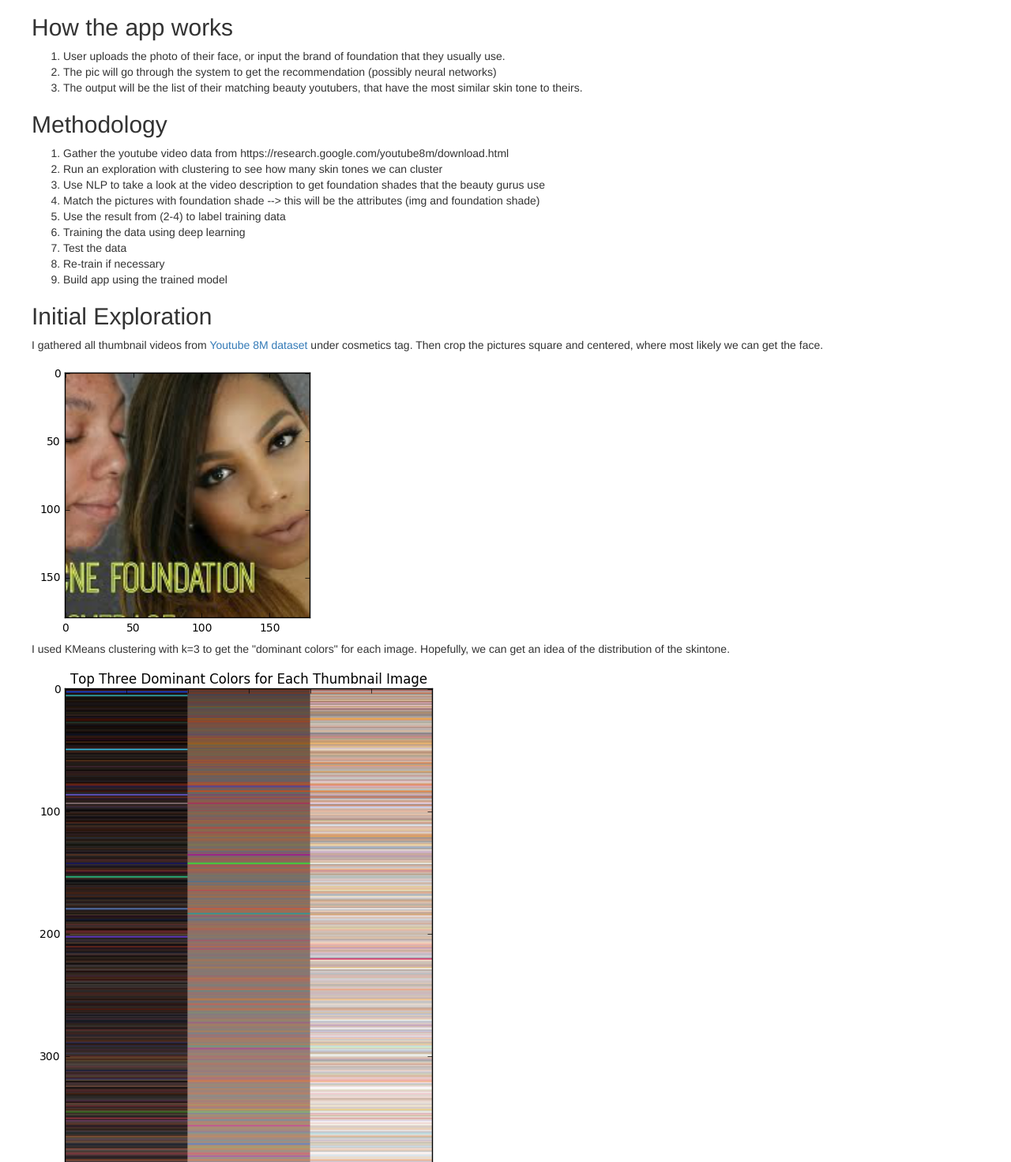
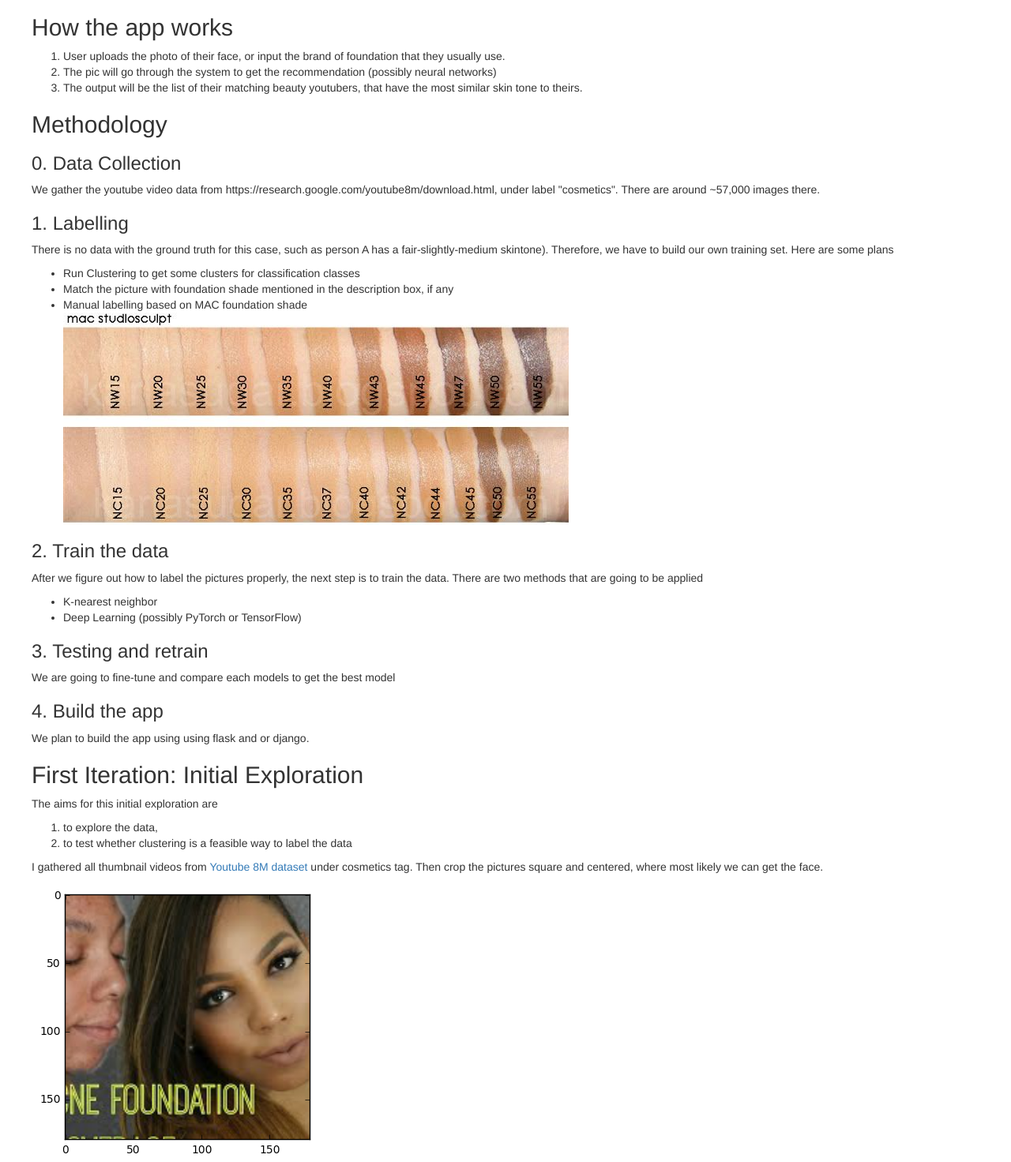
Before and after one commit to nmonarizqa/youtube-8m, a Flask app: page / in a window 1280 px wide. Shown: the part 275-1747 px from the top of the page at 79% size. Run offline with Flask 2, Linux system fonts and the light colour scheme; some libraries are stand-ins or nearby versions.

Commit message:
add second iteration

```diff
--- a/templates/index.html
+++ b/templates/index.html
@@ -23,36 +23,76 @@
         </ol>
       </p>
       <h2>Methodology</h2>
+      <h3>0. Data Collection</h3>
+      <p>We gather the youtube video data from https://research.google.com/youtube8m/download.html, under label "cosmetics". There are around ~57,000 images there.</p>
+      <h3>1. Labelling</h3>
+      <p>There is no data with the ground truth for this case, such as person A has a fair-slightly-medium skintone). Therefore, we have to build our own training set. Here are some plans</p>
+      <ul>
+        <li>Run Clustering to get some clusters for classification classes</li>
+        <li>Match the picture with foundation shade mentioned in the description box, if any</li>
+        <li>Manual labelling based on MAC foundation shade</li>
+        <img src="{{ url_for('static', filename='img/mac.jpg') }}">
+      </ul>
+      <h3>2. Train the data</h3>
+      <p>After we figure out how to label the pictures properly, the next step is to train the data. There are two methods that are going to be applied</p>
+      <ul>
+        <li>K-nearest neighbor</li>
+        <li>Deep Learning (possibly PyTorch or TensorFlow)</li>
+      </ul>
+      <h3>3. Testing and retrain</h3>
+      <p>We are going to fine-tune and compare each models to get the best model</p>
+      <h3>4. Build the app</h3>
+      <p>We plan to build the app using using flask and or django.</p>
 
-      <p>
-        <ol>
-          <li>Gather the youtube video data from https://research.google.com/youtube8m/download.html</li>
-          <li>Run an exploration with clustering to see how many skin tones we can cluster</li>
-          <li>Use NLP to take a look at the video description to get foundation shades that the beauty gurus use</li>
-          <li>Match the pictures with foundation shade --> this will be the attributes (img and foundation shade)</li>
-          <li>Use the result from (2-4) to label training data</li>
-          <li>Training the data using deep learning</li>
-          <li>Test the data</li>
-          <li> Re-train if necessary</li>
-          <li>Build app using the trained model</li>
-        </ol>
-      </p>
+      <h2>First Iteration: Initial Exploration</h2>
+      <p>The aims for this initial exploration are</p>
+      <ol>
+        <li>to explore the data,</li>
+        <li>to test whether clustering is a feasible way to label the data</li>
+      </ol>
 
-      <h2>Initial Exploration</h2>
       <p>I gathered all thumbnail videos from <a href="https://research.google.com/youtube8m/">Youtube 8M dataset</a> under cosmetics tag.
         Then crop the pictures square and centered, where most likely we can get the face.</p>
         <img src="{{ url_for('static', filename='img/face.png') }}">
        <p>I used KMeans clustering with k=3 to get the "dominant colors" for each image. Hopefully, we can get an idea of the distribution of the skintone.</p>
        <img src="{{ url_for('static', filename='img/dominant_colors.png') }}">
-       <p>The second column (second most dark/light) is most likely where the skintone at. As we can see here, because the nature of skintone, we can not really "divide" the colors into some categories.
-         Therefore, we are planning to manually set the class for skintone and hand-labeled some images as training data.
-       Then, we are going to use deep learning to classify the training images.</p>
+       <p>The second column (second most dark/light) is most likely where the skintone at. As we can see here, because the nature of skintone, we can not really "divide" the colors into some categories.</p>
+       <p>The elbow plot below also explain that other than two clusters, there are not many classes we can gather from the clustering</p>
+       <img src="{{ url_for('static', filename='img/elbow.png') }}">
+
+        <p> Therefore, we are planning to manually set the class for skintone and hand-labeled some images as training data.</p>
 
        <p>Also, here is little exploration about how beauty youtuber write their video descriptions</p>
        <img src="{{ url_for('static', filename='img/wordcloud.png') }}">
        <p>As we can see here, lots of url shortener. Beauty youtuber tend to mention the products they use in the video and put the affiliate link.
          As the videos that explicitely mentions "foundation shade" are not that much, we are going to use this anchor to scrap the foundation shade and match them with the picture, so that we can get additional attribute.</p>
 
+      <h2>Second Iteration: KNN with manually labelled data</h2>
+      <p>As the clustering would not be a good fit to determine the classes for classification, we manually labelled the pictures into 5 classes with our own judgement.</p>
+      <ol>
+        <li>
+          <p>Class 1: Fair</p>
+          <img src="{{ url_for('static', filename='img/1.jpg') }}">
+        </li>
+        <li>
+          <p>Class 2: Fair-Medium</p>
+          <img src="{{ url_for('static', filename='img/2.jpg') }}"></li>
+        <li>
+          <p>Class 3: Medium</p>
+          <img src="{{ url_for('static', filename='img/3.jpg') }}">
+        </li>
+        <li>
+          <p>Class 4: Medium-Dark</p>
+          <img src="{{ url_for('static', filename='img/4.jpg') }}">
+        </li>
+        <li>
+          <p>Class 5: Dark</p>
+          <img src="{{ url_for('static', filename='img/5.jpg') }}">
+        </li>
+      </ol>
+      <p>We collected 2000 pictures, 1000 for training (200 each class), 1000 for testing (also 200 each class). </p>
+      <p>We then applied KNN with k=1 with the color histogram as its features (512-d feature vector). We got 27.17% accuracy with 19.5% precision, which is not that good and looks rather arbitrary. </p>
+      <p>Thus, the next step will be to scrap foundation shade on description box to get more valid result.</p>
     </div>
 
   </div>
```
Also changed, not shown: static/img/1.jpg (added), static/img/2.jpg (added), static/img/3.jpg (added), static/img/4.jpg (added), static/img/5.jpg (added), static/img/mac.jpg (added).
